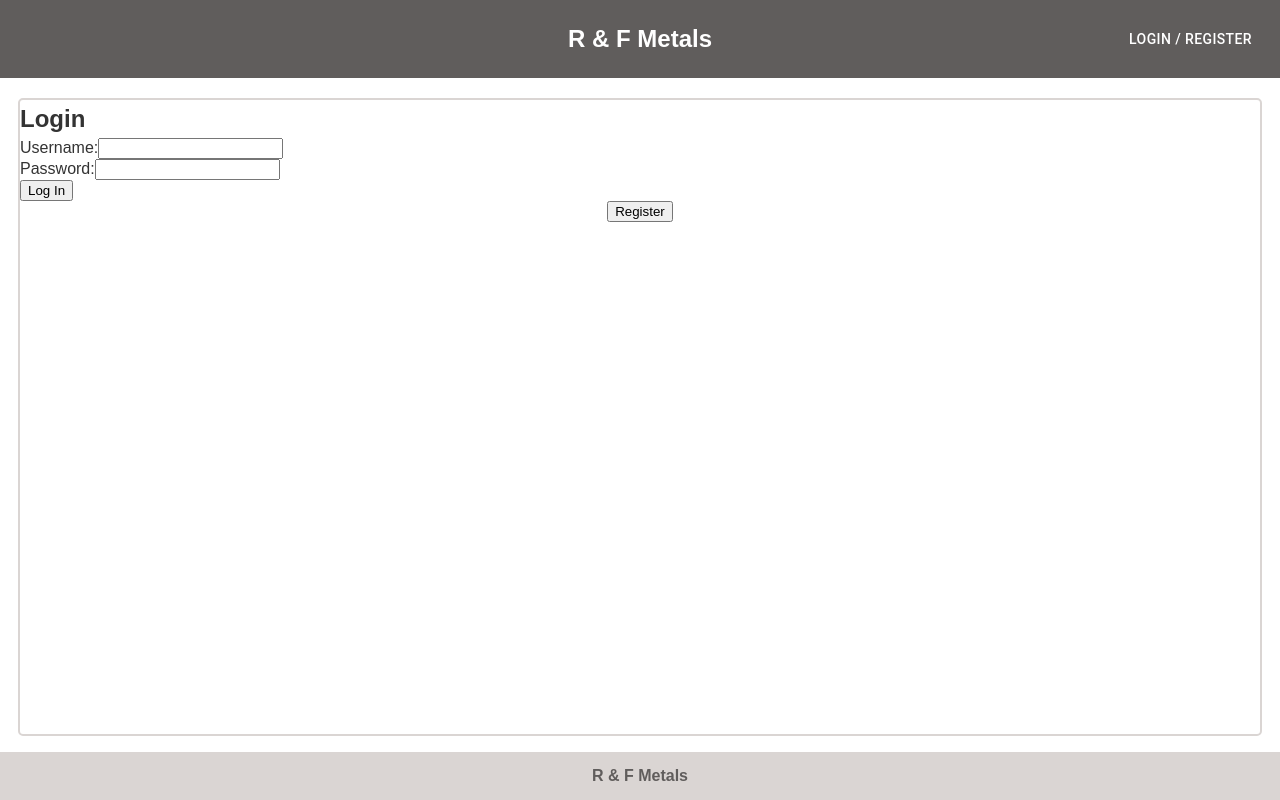
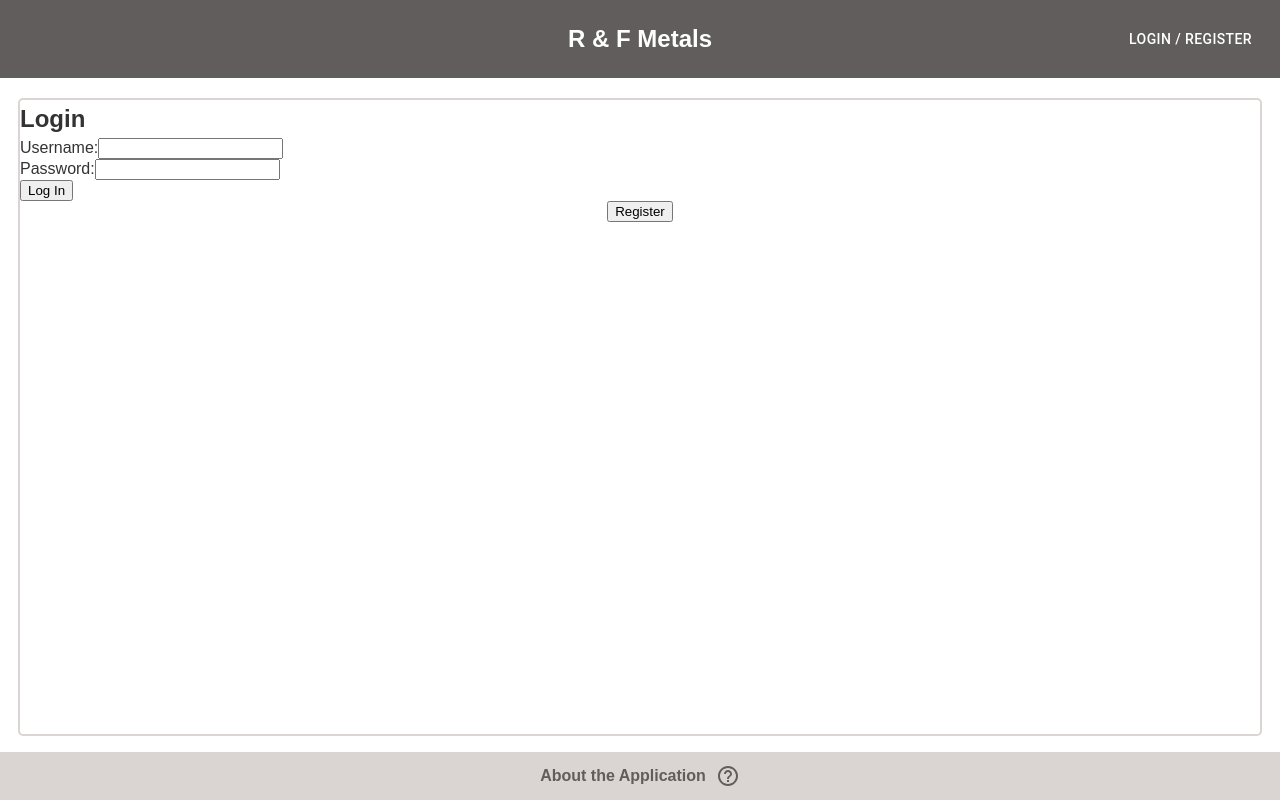
Before and after one commit to danielfenske/prime-client-project, a React (Create React App) app: page /user#/home in a window 1280 px wide. Built offline with nearby package versions, Linux system fonts and the light colour scheme; no server answers.

Commit message:
Removed NavBar from project repo; added About modal in footer of project

```diff
--- a/src/components/Footer/Footer.jsx
+++ b/src/components/Footer/Footer.jsx
@@ -1,18 +1,43 @@
-import React from 'react';
+import React, { useState } from 'react';
 import './Footer.css';
-
-// This is one of our simplest components
-// It doesn't have local state, so it can be a function component.
-// It doesn't dispatch any redux actions or display any part of redux state
-// or even care what the redux state is, so it doesn't need 'connect()'
+import HelpOutlineIcon from '@mui/icons-material/HelpOutline';
+import CodeIcon from '@mui/icons-material/Code';
+import Modal from '../Miscellaneous/Modal/Modal';
+import Button from '@mui/material/Button';
 
 function Footer() {
+
+  const [open, setOpen] = useState(false);
+
   return (
-    <footer>
-      <p>
-        <b>R & F Metals</b>
-      </p>
-    </footer>
+    <>
+      <footer>
+        <p><strong>About the Application</strong></p>
+        <HelpOutlineIcon onClick={() => setOpen(true)} />
+      </footer>
+
+      <Modal open={open}>
+        <div className="modal-container">
+          <div className="modal-icon"><CodeIcon style={{ fontSize: 100 }} /></div>
+          <h2>About the Application</h2>
+          <div className="modal-form-container">
+            <p>This application was designed and developed by students at Prime Digital Academy.</p>
+            <div className="email-container">
+              <a href="mailto: dlfenske.fenske@gmail.com">Daniel Fenske</a>
+              <a href="mailto: csoudbash@gmail.com">Cameron Soudbash</a>
+              <a href="mailto: davey.meuer+res@gmail.com">David Meuer</a>
+              <a href="mailto: heatherkim0405@gmail.com">Heather Kim</a>
+              <a href="mailto: markterrydeveloper@gmail.com">Mark Terry</a>
+            </div>
+          </div>
+          <div className='modal-btn-container'>
+            <Button onClick={() => setOpen(false)} variant='contained'>
+              Close
+            </Button>
+          </div>
+        </div>
+      </Modal>
+    </>
   );
 }
 
```
Also changed, not shown: src/components/Footer/Footer.css (line endings or trailing spaces), src/components/Miscellaneous/NavBar/NavBar.jsx (deleted).
